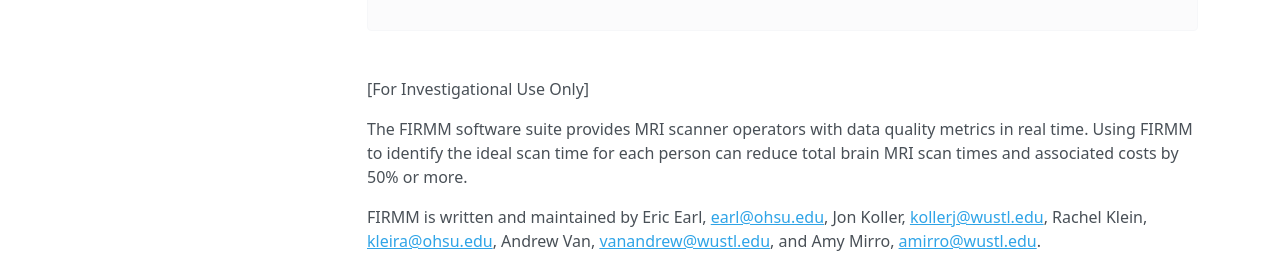
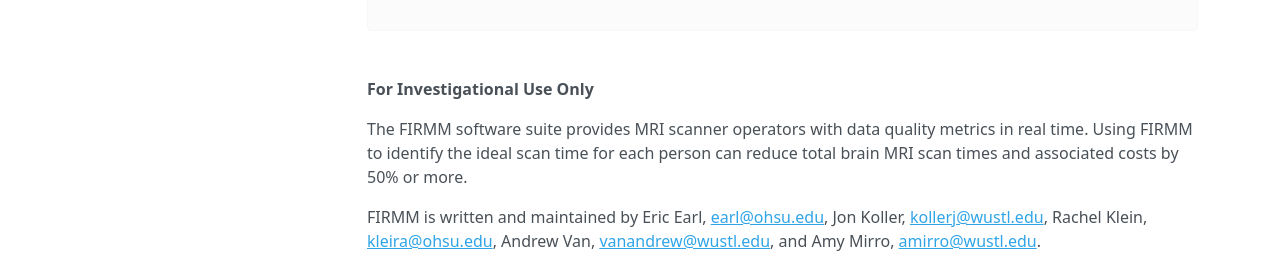
Before and after one commit to FIRMMsoftware/firmm_docs, an MkDocs documentation site: the page built from docs/index.md, in a window 1280 px wide. Shown: the part 373-646 px from the top of the page. Built offline with MkDocs 1.6.1, drawn with Linux system fonts in a browser that asks for light colours; nearby versions of some CDN libraries; old or Windows-style settings are respelled for this version of MkDocs.

```diff
--- a/docs/index.md
+++ b/docs/index.md
@@ -1,6 +1,6 @@
 ![Logo](img/FirmmLogo.png)
 
-[For Investigational Use Only]
+**For Investigational Use Only**
 
 The FIRMM software suite provides MRI scanner operators with data quality metrics in real time. Using FIRMM to identify the ideal scan time for each person can reduce total brain MRI scan times and associated costs by 50% or more.
 
```
